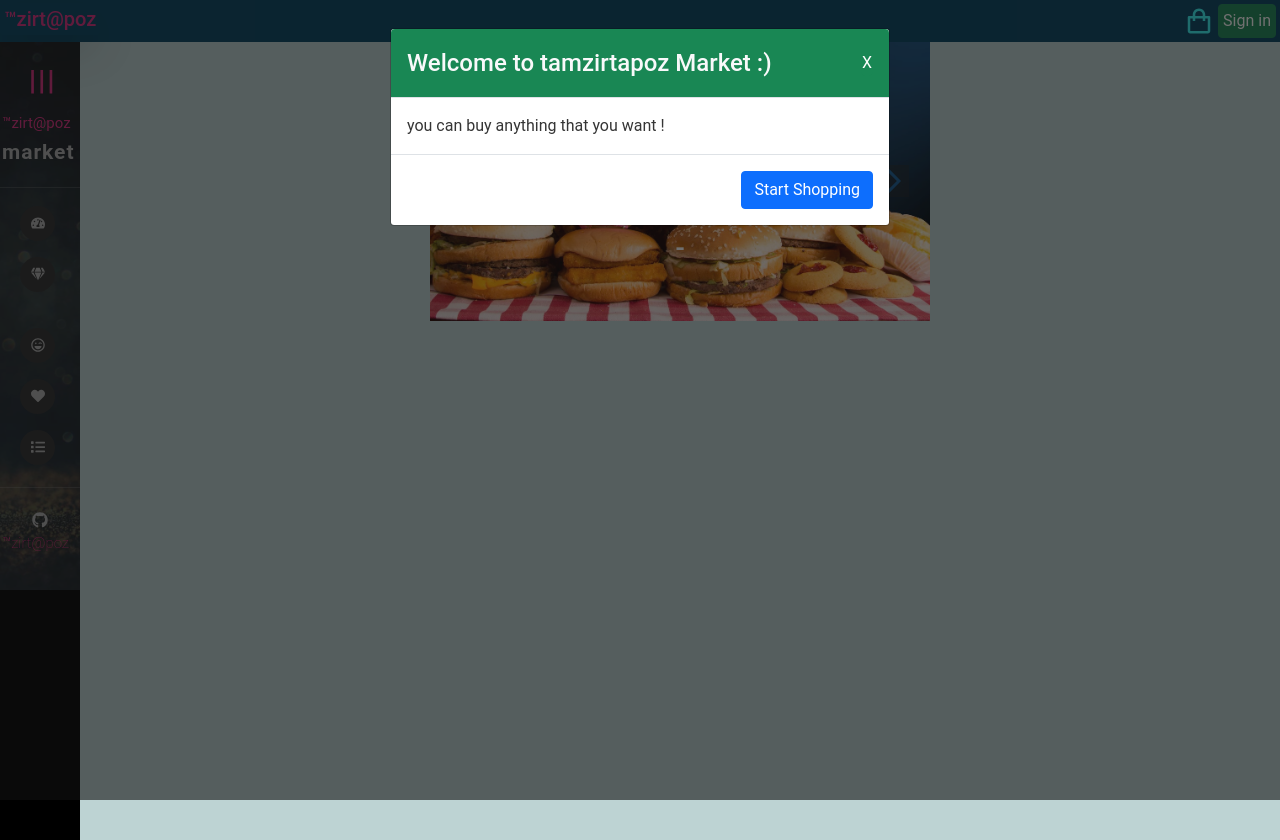
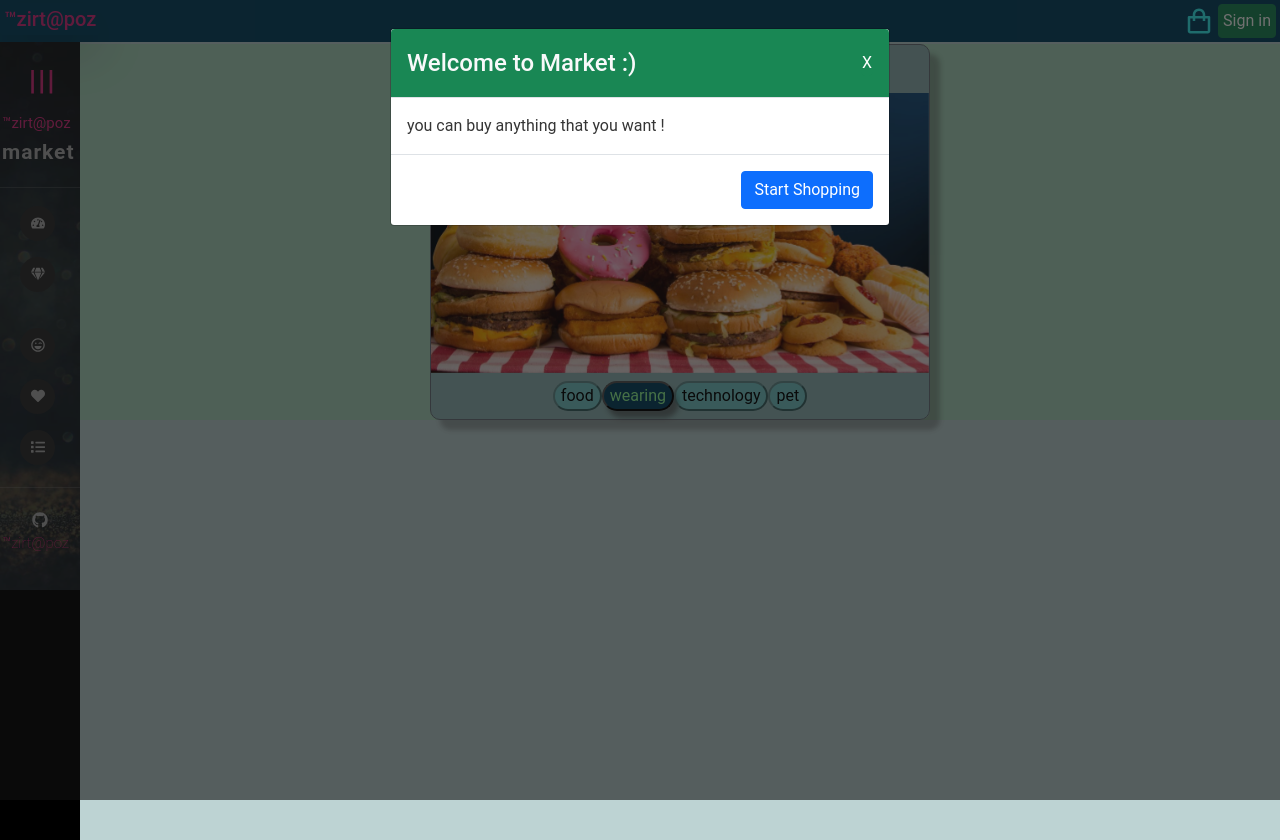
Before and after one commit to gorkmbs/marketPlace-Frontend-React-Redux, a React (Create React App) app: page / in a window 1280 px wide. Built offline with nearby package versions, Linux system fonts and the light colour scheme.

Commit message:
home screen improved

```diff
--- a/src/App.css
+++ b/src/App.css
@@ -43,6 +43,10 @@
   }
 }
 
+.homeSlideItems {
+  box-shadow: 10px 10px 5px rgba(55, 50, 50, 0.3);
+}
+
 .linkWithoutBlueLine:hover {
   text-decoration: none;
 }
--- a/src/App.js
+++ b/src/App.js
@@ -90,7 +90,7 @@ function App() {
                 <></>
               )}
 
-              <div className="container-fluid m-0 p-0">
+              <div className="container-fluid m-0 p-0 pt-1">
                 <Switch>
                   <Route exact path="/">
                     <HomeGeneral />
@@ -115,9 +115,7 @@ function App() {
         >
           <Modal.Header className="bg-success">
             <Modal.Title>
-              <span className="text-light">
-                Welcome to tamzirtapoz Market {":)"}
-              </span>
+              <span className="text-light">Welcome to Market {":)"}</span>
             </Modal.Title>
             <button
               className="btn btn-success m-0 p-0"
--- /dev/null
+++ b/src/arrayFiles/homeScreenItems.js
@@ -0,0 +1,30 @@
+import food from "../assets/food.jpg";
+import technology from "../assets/technology.png";
+import wearing from "../assets/wearing.jpg";
+import pet from "../assets/pet.jpg";
+export const homeScreenItems = [
+  {
+    id: 1,
+    img: food,
+    header: "food",
+    text: "",
+  },
+  {
+    id: 2,
+    img: wearing,
+    header: "wearing",
+    text: "",
+  },
+  {
+    id: 3,
+    img: technology,
+    header: "technology",
+    text: "",
+  },
+  {
+    id: 4,
+    img: pet,
+    header: "pet",
+    text: "",
+  },
+];
--- a/src/components/HomeGeneral.js
+++ b/src/components/HomeGeneral.js
@@ -1,80 +1,118 @@
-import React from "react";
+import React, { useState } from "react";
 import { Carousel } from "react-bootstrap";
-import { FcNext, FcPrevious } from "react-icons/fc";
-import food from "../assets/food.jpg";
-import technology from "../assets/technology.png";
-import wearing from "../assets/wearing.jpg";
-import { IconContext } from "react-icons";
+// import { FcNext, FcPrevious } from "react-icons/fc";
+
+// import { IconContext } from "react-icons";
+
+import { homeScreenItems } from "../arrayFiles/homeScreenItems";
 
 const HomeGeneral = () => {
+  const [indexForSlide, setIndexForSlide] = useState(0);
+
+  const handleSelect = (selectedIndex, e) => {
+    setIndexForSlide(selectedIndex);
+  };
+
   return (
     <>
-      <div className="d-flex justify-content-center">
+      <div className="container-fluid m-0 p-0">
         <div
-          className="container-fluid m-0 p-0"
-          style={{ maxWidth: "500px", width: "90vw" }}
+          className="d-flex justify-content-center"
+          style={{ background: "rgba(0,250,0,0.1)" }}
         >
+          <div
+            className="container-fluid m-0 p-0 homeSlideItems border border-secondary"
+            style={{
+              borderRadius: "10px",
+              maxWidth: "500px",
+              width: "90vw",
+
+              background: "rgba(50,50,150,0.2)",
+            }}
+          >
+            <h1 className="text-center text-uppercase m-0 p-0">
+              {homeScreenItems[indexForSlide].header}
+            </h1>
             <Carousel
-            fade
+              activeIndex={indexForSlide}
+              onSelect={handleSelect}
+              slide={true}
+              indicators={true}
               nextLabel=""
               nextIcon={
                 <span>
-                <IconContext.Provider
+                  {/* <IconContext.Provider
                     value={{
                       className: "global-class-name border-dark bg-dark",
                       size: "2em",
                     }}
                   >
                     <FcNext />
-                </IconContext.Provider>
+                  </IconContext.Provider> */}
                 </span>
               }
               prevLabel=""
               prevIcon={
                 <span>
-                <IconContext.Provider
+                  {/* <IconContext.Provider
                     value={{
                       className: "global-class-name border-dark bg-dark",
                       size: "2em",
                     }}
                   >
                     <FcPrevious />
-                </IconContext.Provider>
+                  </IconContext.Provider> */}
                 </span>
               }
             >
-            <Carousel.Item>
+              {homeScreenItems.map((item) => {
+                return (
+                  <Carousel.Item key={item.id}>
                     <img
-                className="d-block w-100 img-fluid"
-                src={food}
-                alt="First slide"
+                      onClick={() => {
+                        // window.location.reload();
+                      }}
+                      ket={item.id}
+                      className="d-block w-100"
+                      src={item.img}
+                      alt={`${item.id} slide`}
                     />
-              <Carousel.Caption>
-                <h3>-</h3>
-                <p></p>
-              </Carousel.Caption>
                   </Carousel.Item>
-            <Carousel.Item>
-              <img className="d-block w-100" src={wearing} alt="Second slide" />
-
-              <Carousel.Caption>
-                <h3>-</h3>
-                <p></p>
-              </Carousel.Caption>
-            </Carousel.Item>
-            <Carousel.Item>
-              <img
-                className="d-block w-100"
-                src={technology}
-                alt="Third slide"
-              />
-
-              <Carousel.Caption>
-                <h3>-</h3>
-                <p></p>
-              </Carousel.Caption>
-            </Carousel.Item>
+                );
+              })}
             </Carousel>
+            <div className="d-flex justify-content-center m-1 p-1">
+              {homeScreenItems.map((item) => {
+                return (
+                  <button
+                    onClick={() => setIndexForSlide(item.id - 1)}
+                    key={item.id}
+                    style={{
+                      color:
+                        item.id - 1 === indexForSlide
+                          ? "rgba(150,255,150,1)"
+                          : "rgba(0,0,0,1)",
+                      borderColor:
+                        item.id - 1 === indexForSlide
+                          ? "rgba(0,0,0,1)"
+                          : "rgba(0,0,0,0.5)",
+                      borderRadius: "15px",
+                      background:
+                        item.id - 1 === indexForSlide
+                          ? "rgba(3, 67, 97,1)"
+                          : "rgba(53,244,244,0.3)",
+                      boxShadow:
+                        item.id - 1 === indexForSlide
+                          ? "5px 7px 5px rgba(55, 50, 50, 0.5)"
+                          : "0px 10px 5px rgba(55, 50, 50, 0)",
+                    }}
+                  >
+                    {item.header}
+                  </button>
+                );
+              })}
+            </div>
+          </div>
         </div>
       </div>
     </>
```
Also changed, not shown: src/assets/pet.jpg (added). Lines whose indentation alone changed are shown as unchanged.
